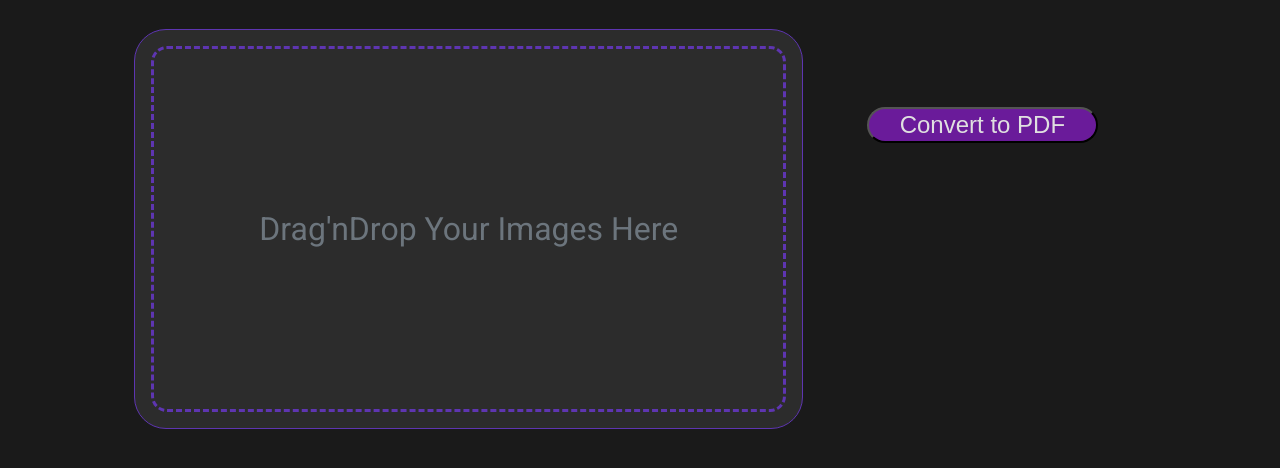
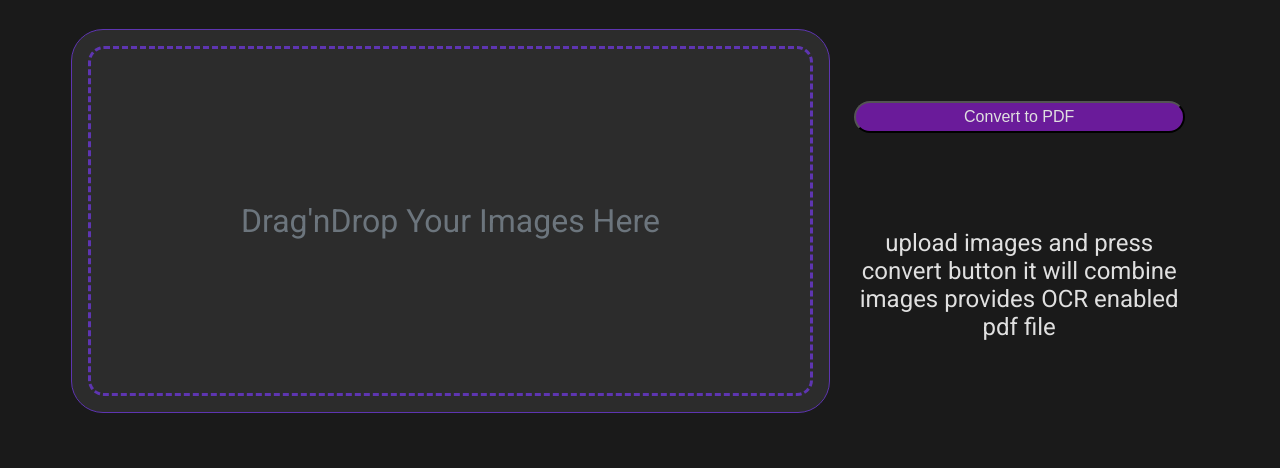
Before and after one commit to Vaisakhkm2625/imagePdfOCR, a plain HTML site: page index.html in a window 1280 px wide. Shown: the part 62-530 px from the top of the page. Drawn offline with Linux system fonts and the light colour scheme.

Commit message:
moved to flexbox

```diff
--- a/index.html
+++ b/index.html
@@ -24,8 +24,13 @@
                         <input type="file" id="imageInput" multiple accept="image/*" style="display:none;">
                     </div>
 
+                    <div id="controls_side">
+                        <button id="convert" class="button"> Convert to PDF </button>
 
-                    <button id="convert" class="button"> Convert to PDF </button>
+                        <span> upload images and press convert button
+                        it will combine images provides OCR enabled pdf file </span>
+
+                    </div>
                 </div>
             </section>
 
--- a/style.css
+++ b/style.css
@@ -116,7 +116,7 @@ img {
 }
 
 .container {
-    width: 80%;
+    width: 90%;
     margin-left:auto;
     margin-right:auto;
     margin-top:var(--margin);
@@ -125,10 +125,10 @@ img {
 
 #controls {
     display: grid;
-    grid-template-rows: 15vw 15vw;
+    grid-template-rows: 30vw;
     grid-template-columns: repeat(auto-fit,minmax(300px,1fr));
     /*justify-content: space-around;*/
-    grid-gap: var(--padding)
+    /*grid-gap: var(--padding)*/
 
 }
 
@@ -186,21 +186,32 @@ img {
 }
 
 #convert {
-   justify-self: stretch;
-   align-self: center;
+   /*justify-self: stretch;*/
+   /*align-self: center;*/
    /*width: 90%;*/
-   margin: 0 var(--margin) ;
+   width: 100%;
+   /*margin: 0 var(--margin) ;*/
 }
 
 .button {
     background-color: var(--color-button-primary);
     color: var(--color-text-primary);
-    font-size: 1.5rem;
+    font-size: 1rem;
     border-radius: var(--radius);
-    height: calc(var(--padding)*1.5);
+    height: calc(var(--padding)*2);
 
 }
 
 .button:hover {
     background-color: var(--color-button-primary-hover)
 }
+
+#controls_side {
+    display: flex;
+    flex-direction: column;
+    padding: var(--padding);
+    /*margin: 0 var(--margin);*/
+    text-align:center;
+    font-size: 1.5rem;
+    justify-content: space-around;
+}
```
